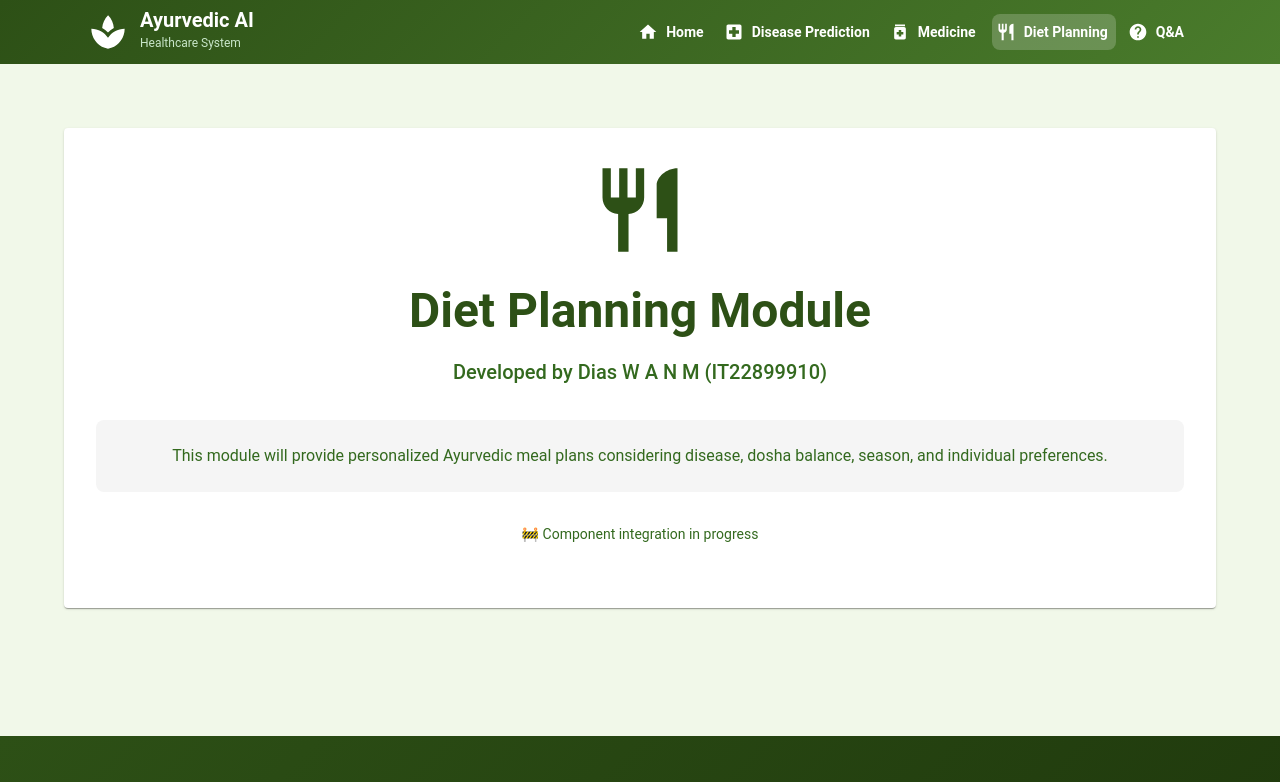
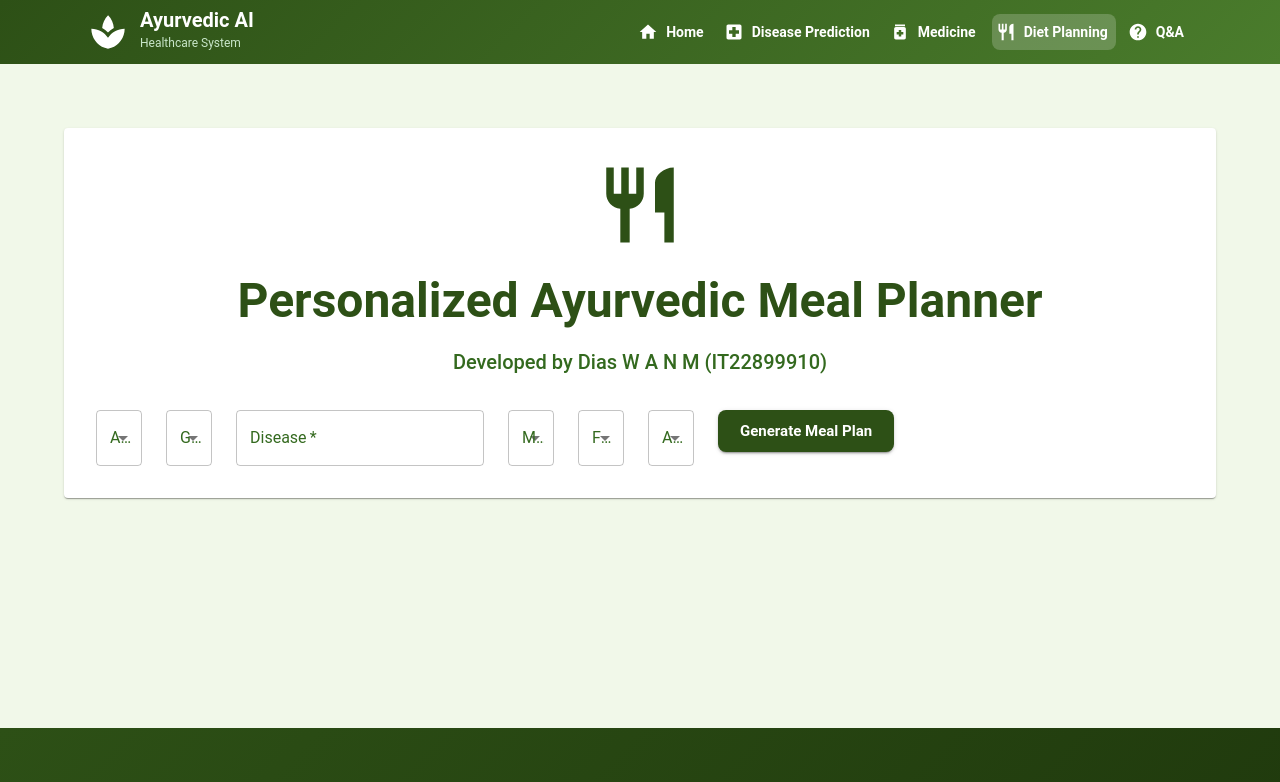
Before and after one commit to Ayurveda-25-26J-305/frontendDemoApp, a Next.js app: page /diet in a window 1280 px wide. Shown: the top 782 px of the page. Built offline with nearby package versions, Linux system fonts and the light colour scheme.

Commit message:
change_ui

```diff
--- a/src/app/diet/page.js
+++ b/src/app/diet/page.js
@@ -1,28 +1,204 @@
 'use client';
-import React from 'react';
-import { Container, Typography, Paper, Box } from '@mui/material';
+
+import React, { useState } from 'react';
+import {
+  Container,
+  Typography,
+  Paper,
+  Box,
+  Grid,
+  TextField,
+  MenuItem,
+  Button,
+  Table,
+  TableBody,
+  TableCell,
+  TableHead,
+  TableRow
+} from '@mui/material';
 import { Restaurant } from '@mui/icons-material';
 
 export default function DietPage() {
+  const [formData, setFormData] = useState({
+    ageCategory: '',
+    gender: '',
+    disease: '',
+    mealCategory: '',
+    foodPreference: '',
+    activityLevel: ''
+  });
+
+  const [result, setResult] = useState(null);
+
+  const handleChange = (e) => {
+    setFormData({ ...formData, [e.target.name]: e.target.value });
+  };
+
+  const handleSubmit = (e) => {
+    e.preventDefault();
+
+    const mockResult = {
+      dosha: 'Pitta',
+      recommendedMeal: [
+        'Red rice',
+        'Moong dal curry',
+        'Pumpkin curry',
+        'Cucumber salad'
+      ],
+      nutrients: {
+        calories: 520,
+        protein: 18,
+        carbs: 92,
+        fat: 18
+      },
+      foodsToAvoid: ['Fried foods', 'Spicy curries', 'Sugary desserts'],
+      ayurvedicTastes: [
+        { taste: 'Sweet', sanskrit: 'Madhura', dishes: 'Red rice, Pumpkin curry, Moong dal curry, Cucumber' },
+        { taste: 'Astringent', sanskrit: 'Kashaya', dishes: 'Moong dal curry, Cucumber salad' },
+        { taste: 'Bitter', sanskrit: 'Tikta', dishes: 'Cucumber (mild)' },
+        { taste: 'Salty', sanskrit: 'Lavana', dishes: 'Salt used in curries and salad' },
+        { taste: 'Pungent', sanskrit: 'Katu', dishes: 'Ginger, pepper, mustard seeds, chilli' },
+        { taste: 'Sour', sanskrit: 'Amla', dishes: 'Tamarind or lime (if used)' }
+      ]
+    };
+
+    setResult(mockResult);
+  };
+
   return (
     <Container maxWidth="lg" sx={{ py: 8 }}>
-      <Paper sx={{ p: 4, textAlign: 'center', minHeight: '60vh' }}>
-        <Restaurant sx={{ fontSize: 100, color: 'primary.main', mb: 2 }} />
+      <Paper sx={{ p: 4, textAlign: 'center' }}>
+        <Restaurant sx={{ fontSize: 90, color: 'primary.main', mb: 2 }} />
+
         <Typography variant="h3" gutterBottom>
-          Diet Planning Module
+          Personalized Ayurvedic Meal Planner
         </Typography>
+
         <Typography variant="h6" color="text.secondary" paragraph>
           Developed by Dias W A N M (IT22899910)
         </Typography>
-        <Box sx={{ mt: 4, p: 3, bgcolor: '#f5f5f5', borderRadius: 2 }}>
-          <Typography variant="body1" color="text.secondary">
-            This module will provide personalized Ayurvedic meal plans considering
-            disease, dosha balance, season, and individual preferences.
-          </Typography>
+
+        {/* FORM */}
+        <Box component="form" onSubmit={handleSubmit} sx={{ mt: 4 }}>
+          <Grid container spacing={3}>
+            <Grid item xs={12} sm={6}>
+              <TextField select fullWidth name="ageCategory" label="Age Category" onChange={handleChange} required>
+                <MenuItem value="child">Child</MenuItem>
+                <MenuItem value="adult">Adult</MenuItem>
+                <MenuItem value="senior">Senior</MenuItem>
+              </TextField>
+            </Grid>
+
+            <Grid item xs={12} sm={6}>
+              <TextField select fullWidth name="gender" label="Gender" onChange={handleChange} required>
+                <MenuItem value="male">Male</MenuItem>
+                <MenuItem value="female">Female</MenuItem>
+              </TextField>
+            </Grid>
+
+            <Grid item xs={12}>
+              <TextField
+                fullWidth
+                name="disease"
+                label="Disease"
+                placeholder="e.g. Diabetes"
+                onChange={handleChange}
+                required
+              />
+            </Grid>
+
+            <Grid item xs={12} sm={4}>
+              <TextField select fullWidth name="mealCategory" label="Meal Category" onChange={handleChange} required>
+                <MenuItem value="breakfast">Breakfast</MenuItem>
+                <MenuItem value="lunch">Lunch</MenuItem>
+                <MenuItem value="dinner">Dinner</MenuItem>
+              </TextField>
+            </Grid>
+
+            <Grid item xs={12} sm={4}>
+              <TextField select fullWidth name="foodPreference" label="Food Preference" onChange={handleChange} required>
+                <MenuItem value="veg">Vegetarian</MenuItem>
+                <MenuItem value="non-veg">Non-Vegetarian</MenuItem>
+                <MenuItem value="mixed">Mixed</MenuItem>
+              </TextField>
+            </Grid>
+
+            <Grid item xs={12} sm={4}>
+              <TextField select fullWidth name="activityLevel" label="Activity Level" onChange={handleChange} required>
+                <MenuItem value="light">Light</MenuItem>
+                <MenuItem value="moderate">Moderate</MenuItem>
+                <MenuItem value="high">High</MenuItem>
+              </TextField>
+            </Grid>
+
+            <Grid item xs={12}>
+              <Button type="submit" variant="contained" size="large" fullWidth>
+                Generate Meal Plan
+              </Button>
+            </Grid>
+          </Grid>
         </Box>
-        <Typography variant="body2" sx={{ mt: 4 }} color="text.secondary">
-          🚧 Component integration in progress
-        </Typography>
+
+        {/* RESULTS */}
+        {result && (
+          <Box sx={{ mt: 6, textAlign: 'left' }}>
+            <Typography variant="h5" gutterBottom>
+              Dominant Dosha: <strong>{result.dosha}</strong>
+            </Typography>
+
+            <Typography variant="h6" sx={{ mt: 2 }}>
+              Recommended Meal
+            </Typography>
+            <ul>
+              {result.recommendedMeal.map((item, i) => (
+                <li key={i}>{item}</li>
+              ))}
+            </ul>
+
+            <Typography variant="h6" sx={{ mt: 3 }}>
+              Ayurvedic Taste Balance (Shad Rasa)
+            </Typography>
+            <Typography variant="body2" color="text.secondary" gutterBottom>
+              This meal is balanced across all six Ayurvedic tastes
+            </Typography>
+
+            <Table sx={{ mt: 2 }}>
+              <TableHead>
+                <TableRow>
+                  <TableCell><strong>Taste</strong></TableCell>
+                  <TableCell><strong>Sanskrit</strong></TableCell>
+                  <TableCell><strong>Dishes Contributing</strong></TableCell>
+                </TableRow>
+              </TableHead>
+              <TableBody>
+                {result.ayurvedicTastes.map((t, i) => (
+                  <TableRow key={i}>
+                    <TableCell>{t.taste}</TableCell>
+                    <TableCell><em>{t.sanskrit}</em></TableCell>
+                    <TableCell>{t.dishes}</TableCell>
+                  </TableRow>
+                ))}
+              </TableBody>
+            </Table>
+
+            <Typography variant="h6" sx={{ mt: 3 }}>
+              Nutrient Summary
+            </Typography>
+            <Typography>Calories: {result.nutrients.calories} kcal</Typography>
+            <Typography>Protein: {result.nutrients.protein} g</Typography>
+            <Typography>Carbohydrates: {result.nutrients.carbs} g</Typography>
+            <Typography>Fat: {result.nutrients.fat} g</Typography>
+
+            <Typography variant="h6" sx={{ mt: 3 }}>
+              Foods to Avoid
+            </Typography>
+            <ul>
+              {result.foodsToAvoid.map((food, i) => (
+                <li key={i}>{food}</li>
+              ))}
+            </ul>
+          </Box>
+        )}
       </Paper>
     </Container>
   );
```
Also changed, not shown: 1 other file (tests, documents, lock files or other folders).
